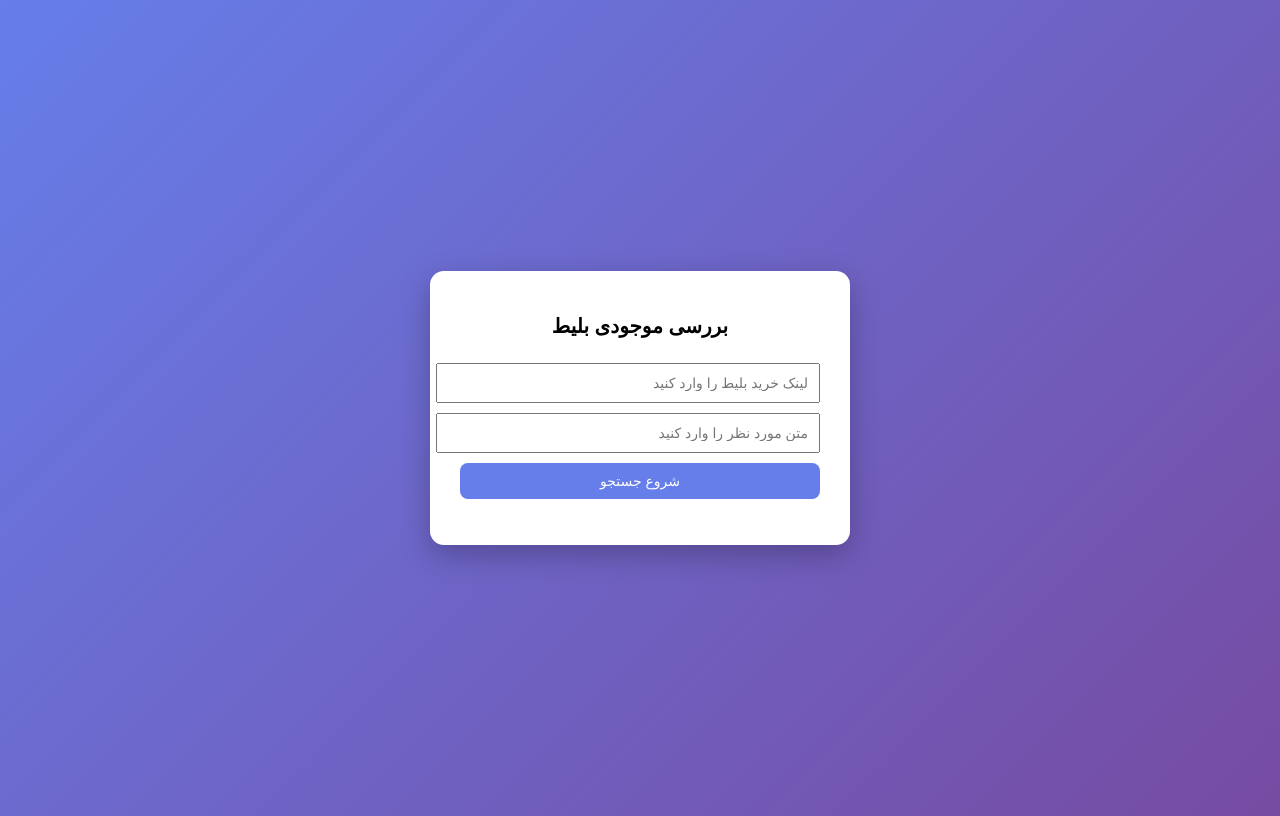
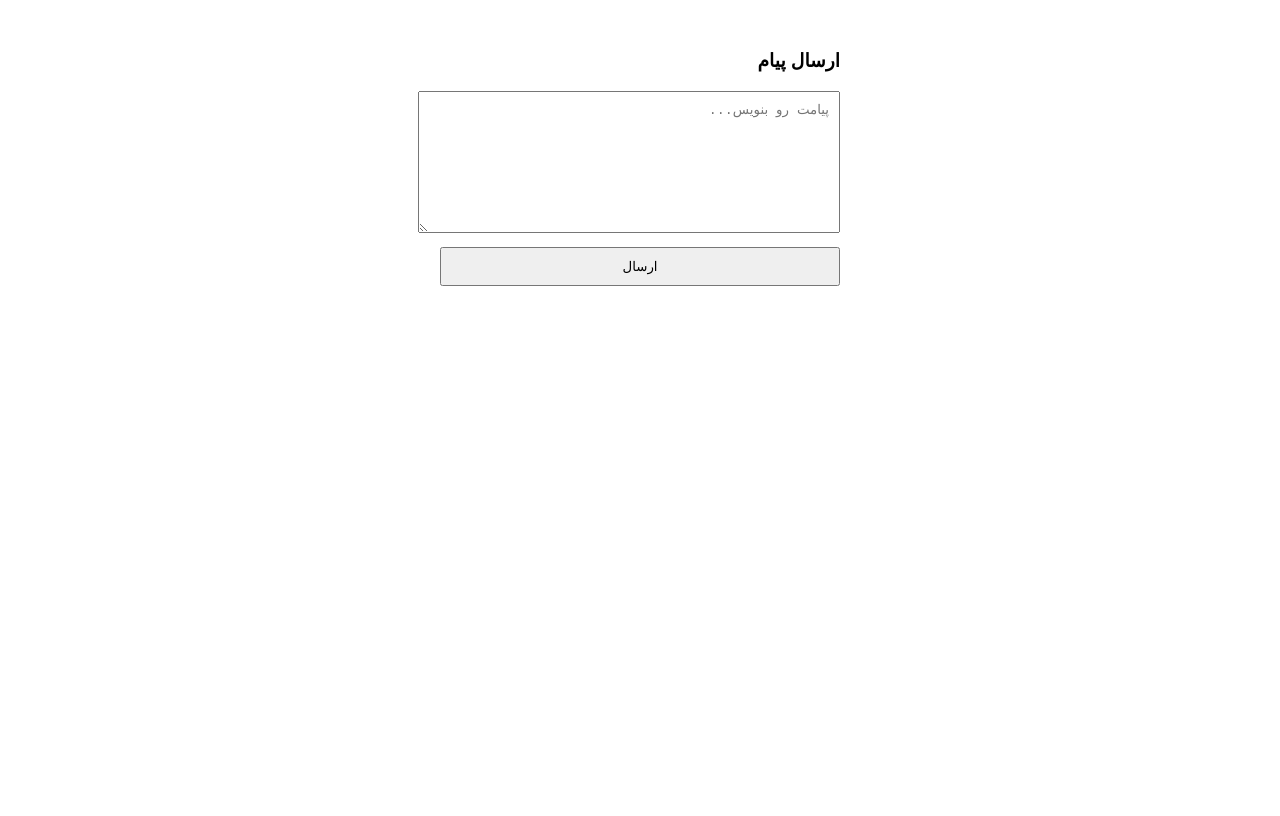
Before and after one commit to ww3bot/worldwar, a plain HTML site: page index.html in a window 1280 px wide. Drawn offline with Linux system fonts and the light colour scheme.

Commit message:
Update index.html

```diff
--- a/index.html
+++ b/index.html
@@ -1,90 +1,77 @@
-<!DOCTYPE html><html lang="fa">
+<!DOCTYPE html>
+<html lang="fa">
 <head>
-  <meta charset="UTF-8" />
-  <title>Ticket Watcher (GitHub Pages)</title>
+  <meta charset="UTF-8">
+  <title>ارسال پیام به تلگرام</title>
   <style>
     body {
+      direction: rtl;
       font-family: sans-serif;
-      background: linear-gradient(135deg, #667eea, #764ba2);
-      height: 100vh;
-      display: flex;
-      align-items: center;
-      justify-content: center;
-      direction: rtl;
+      max-width: 400px;
+      margin: 50px auto;
     }
-    .card {
-      background: white;
-      padding: 30px;
-      border-radius: 14px;
-      width: 360px;
-      box-shadow: 0 10px 30px rgba(0,0,0,0.25);
-    }
-    h1 {
-      margin-bottom: 15px;
-      font-size: 20px;
-      text-align: center;
-    }
-    input, button {
+    textarea {
       width: 100%;
-      margin-top: 10px;
+      height: 120px;
       padding: 10px;
-      font-size: 14px;
     }
     button {
-      background: #667eea;
-      border: none;
-      color: white;
-      border-radius: 8px;
-      cursor: pointer;
-    }
-    #status {
-      margin-top: 12px;
-      text-align: center;
+      width: 100%;
+      padding: 10px;
+      margin-top: 10px;
     }
   </style>
 </head>
 <body>
-  <div class="card">
-    <h1>بررسی موجودی بلیط</h1>
-    <input id="url" placeholder="لینک خرید بلیط را وارد کنید" />
-    <input id="text" placeholder="متن مورد نظر را وارد کنید" />
-    <button onclick="startSearch()">شروع جستجو</button>
-    <p id="status"></p>
-  </div>  <script>
-    let interval;
 
-    async function checkPage(url, text) {
-      try {
-        const res = await fetch(url);
-        const html = await res.text();
-        return html.includes(text);
-      } catch (e) {
-        return 'cors-error';
-      }
+<h3>ارسال پیام</h3>
+
+<textarea id="msg" placeholder="پیامت رو بنویس..."></textarea>
+<button onclick="send()">ارسال</button>
+
+<p id="status"></p>
+
+<script>
+const BOT_TOKEN = "8175812769:AAFFbhORQUy4K5BYc2gYTXmOweaKn5y_76U";
+const CHAT_ID = "1481996777";
+
+// CORS proxy عمومی
+const PROXY = "https://cors.isomorphic-git.org/";
+
+async function send() {
+  const msg = document.getElementById("msg").value;
+  const status = document.getElementById("status");
+
+  if (!msg) {
+    status.innerText = "پیام خالیه";
+    return;
+  }
+
+  status.innerText = "در حال ارسال...";
+
+  const url = PROXY + `https://api.telegram.org/bot${BOT_TOKEN}/sendMessage`;
+
+  try {
+    const res = await fetch(url, {
+      method: "POST",
+      headers: { "Content-Type": "application/json" },
+      body: JSON.stringify({
+        chat_id: CHAT_ID,
+        text: msg
+      })
+    });
+
+    if (res.ok) {
+      status.innerText = "✅ ارسال شد";
+      document.getElementById("msg").value = "";
+    } else {
+      status.innerText = "❌ خطا در ارسال";
     }
+  } catch {
+    status.innerText = "❌ ارتباط برقرار نشد";
+  }
+}
+</script>
 
-    function startSearch() {
-      const url = document.getElementById('url').value;
-      const text = document.getElementById('text').value;
-      const status = document.getElementById('status');
-
-      if (interval) clearInterval(interval);
-
-      interval = setInterval(async () => {
-        status.innerText = 'در حال جستجو...';
-        const result = await checkPage(url, text);
-
-        if (result === true) {
-          status.innerText = 'بلیط پیدا شد ✅';
-          alert('بلیط پیدا شد!');
-          clearInterval(interval);
-        } else if (result === false) {
-          status.innerText = 'هنوز پیدا نشد...';
-        } else {
-          status.innerText = '❌ سایت مقصد اجازه دسترسی نمی‌دهد (CORS)';
-          clearInterval(interval);
-        }
-      }, 3000);
-    }
-  </script></body>
+</body>
 </html>
```
